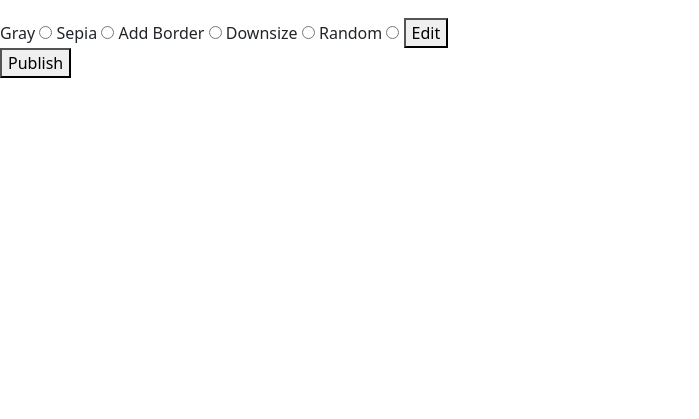
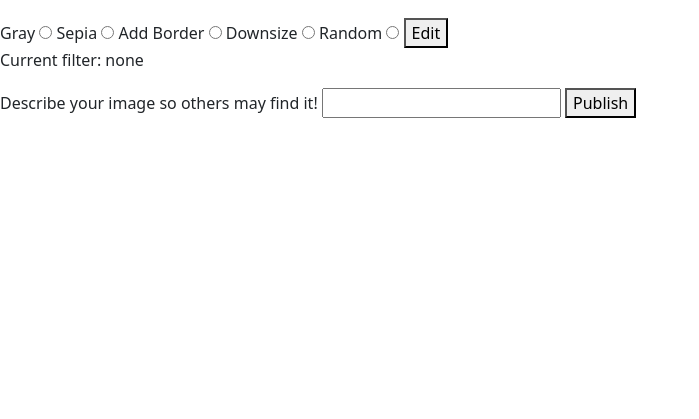
Before and after one commit to brendaliu2/Pixly, a Flask app: page /edit/1 in a window 1280 px wide. Shown: the part 321-740 px from the top of the page, without its empty margins (0-699 px from the left). Run offline with Flask 2, Linux system fonts and the light colour scheme.

Commit message:
adds publish route and reintroduces edit functionality, expanded search by description

```diff
--- a/app.py
+++ b/app.py
@@ -10,6 +10,7 @@ import uuid
 from filters import *
 from PIL import Image, ImageOps, ImagePalette
 from urllib.request import urlopen
+from sqlalchemy import update
 
 import io
 import base64
@@ -84,9 +85,10 @@ def set_filter(file, filter):
     elif filter == 'random':
             img = random(file)
     else:
-            return random(file)
+            return file
 
     return img
+
 
 ##################### ROUTES #####################
 
@@ -112,11 +114,14 @@ def show_images():
 
     if hasSearch:
         searchTerm = request.args['search'].lower()
+        #TODO: how to filter by multiple different values?
         all_images = UserImage.query.filter(
-            UserImage.filter == searchTerm).all()
-        #TODO: add no results message
+            UserImage.description.like(f"%{searchTerm}%"),
+            UserImage.published == True).all()
+
     else:
-        all_images = UserImage.query.all()
+        all_images = UserImage.query.filter(
+            UserImage.published == True).all()
 
     img_urls = []
 
@@ -153,18 +158,11 @@ def show_upload_form():
 @app.post('/upload')
 def process_upload_form():
     """
-    Upload image to DB, upload to AWS, redirect homepage
+    Upload image to DB, upload to AWS, redirect to edit page
     """
 
     file = request.files['file']
     extra_args = {'ContentType': file.content_type, 'ACL': 'public-read'}
-
-    try:
-        filter = request.form['filter']
-        img = set_filter(file, filter)
-    except:
-        filter = 'none'
-        img = file
 
     #getting exif tag
     #get_exif_data(file)
@@ -178,11 +176,12 @@ def process_upload_form():
         filename = secure_filename(unique_filename)
 
         #add to AWS
-        upload_file(img, BUCKET, filename, extra_args)
+        upload_file(file, BUCKET, filename, extra_args)
         #TODO: manipulate 'published' at later point
 
         #add to DB
-        new_image = UserImage(filename=filename,published=True, filter=filter)
+        #TODO: Set original image to be published=False once edit form is running
+        new_image = UserImage(filename=filename,published=False,content_type=file.content_type)
         db.session.add(new_image)
         db.session.commit()
         return redirect(f'edit/{filename}')
@@ -205,31 +204,6 @@ def process_upload_form():
 
     #redirect ('edit_form')
 
-
-# @app.get('/edit/<filename>')
-# def display_edit(filename):
-#     '''
-#     Diplay original photo, edited photo result(if applicable), and form to edit
-#     '''
-#     og_image = f'{BASE_URL}{filename}'
-    # urllib.request.urlretrieve(f'{BASE_URL}{filename}', "encoded2.png")
-
-#     # try:
-#     #     filter = request.args['filter']
-#     # except:
-#     #     filter = 'none'
-#     # data = gray('encoded2.png')
-#     # # data = set_filter("encoded.png", filter)
-#     # encoded_img_data = base64.b64encode(data.getvalue())
-
-#     return render_template(
-#         'edit_page.html',
-#         og_image=og_image,
-#         # new_image=new_image,
-#         filename=filename,
-#         # encoded_image=encoded_img_data.decode('utf-8')
-#         )
-
 @app.get('/edit/<filename>')
 def display_edit(filename):
     '''
@@ -237,7 +211,6 @@ def display_edit(filename):
     '''
 
     og_image = f'{BASE_URL}{filename}'
-
 
     try:
         filter = request.args['filter']
@@ -248,17 +221,49 @@ def display_edit(filename):
         filter = 'none'
         new_image = None
 
-
-    # img = Image.open(urlopen(og_image))
-    # gray_img = ImageOps.grayscale(img)
-    # in_mem_file = io.BytesIO()
-    # gray_img.save(in_mem_file, format=img.format)
-    # encoded_img_data = base64.b64encode(in_mem_file.getvalue())
-    # breakpoint()
     return render_template(
         'edit_page.html',
         og_image=og_image,
         filename=filename,
-        # encoded_image=encoded_img_data.decode('utf-8')
+        filter=filter,
         encoded_image=new_image
         )
+
+@app.post('/edit/<filename>/<filter>')
+def publish_edit(filename, filter):
+    '''
+    Uploads edited photo to AWS and returns to homepage
+    '''
+    og_image = f'{BASE_URL}{filename}'
+    og_file = UserImage.query.get(filename)
+
+    description = request.form['description']
+
+    try:
+        data = set_filter(urlopen(og_image), filter)
+        encoded_img_data = base64.b64encode(data.getvalue())
+        new_image = encoded_img_data.decode('utf-8')
+    except:
+        image = UserImage.query.get(filename)
+        image.published = True
+        image.description = description
+        db.session.commit()
+        return redirect('/')
+
+
+    #add to AWS
+    extra_args = {'ContentType': og_file.content_type, 'ACL': 'public-read'}
+    unique_filename = generate_unique_filename(filename)
+    edited_filename = secure_filename(unique_filename)
+
+    upload_file(data, BUCKET, edited_filename, extra_args)
+
+    edited_image = UserImage(filename=edited_filename,
+                             published=True,
+                             content_type=og_file.content_type,
+                             filter=filter,
+                             description=description)
+    db.session.add(edited_image)
+    db.session.commit()
+
+    return redirect('/')
--- a/filters.py
+++ b/filters.py
@@ -39,7 +39,7 @@ def random(image):
 # Add Image Border
 def border(image):
     img = Image.open(image)
-    border_img = ImageOps.expand(img, 5)
+    border_img = ImageOps.expand(img, 5, 'red')
 
     in_mem_file = io.BytesIO()
     border_img.save(in_mem_file, format=img.format)
--- a/templates/edit_page.html
+++ b/templates/edit_page.html
@@ -40,7 +40,10 @@
 </div>
 
 <div class="publish-photo">
-  <form action="/edit" method="post">
+  <form action="/edit/{{filename}}/{{filter}}" method="post">
+    <p>Current filter: {{filter}}</p>
+    <label for="description">Describe your image so others may find it!</label>
+    <input type="text" name="description" id="description">
     <button>Publish</button>
   </form>
 </div>
```
Also changed, not shown: RoadMap.md (+3 -1 lines), models.py (+12 -1 lines), seed.py (+5 -2 lines).
